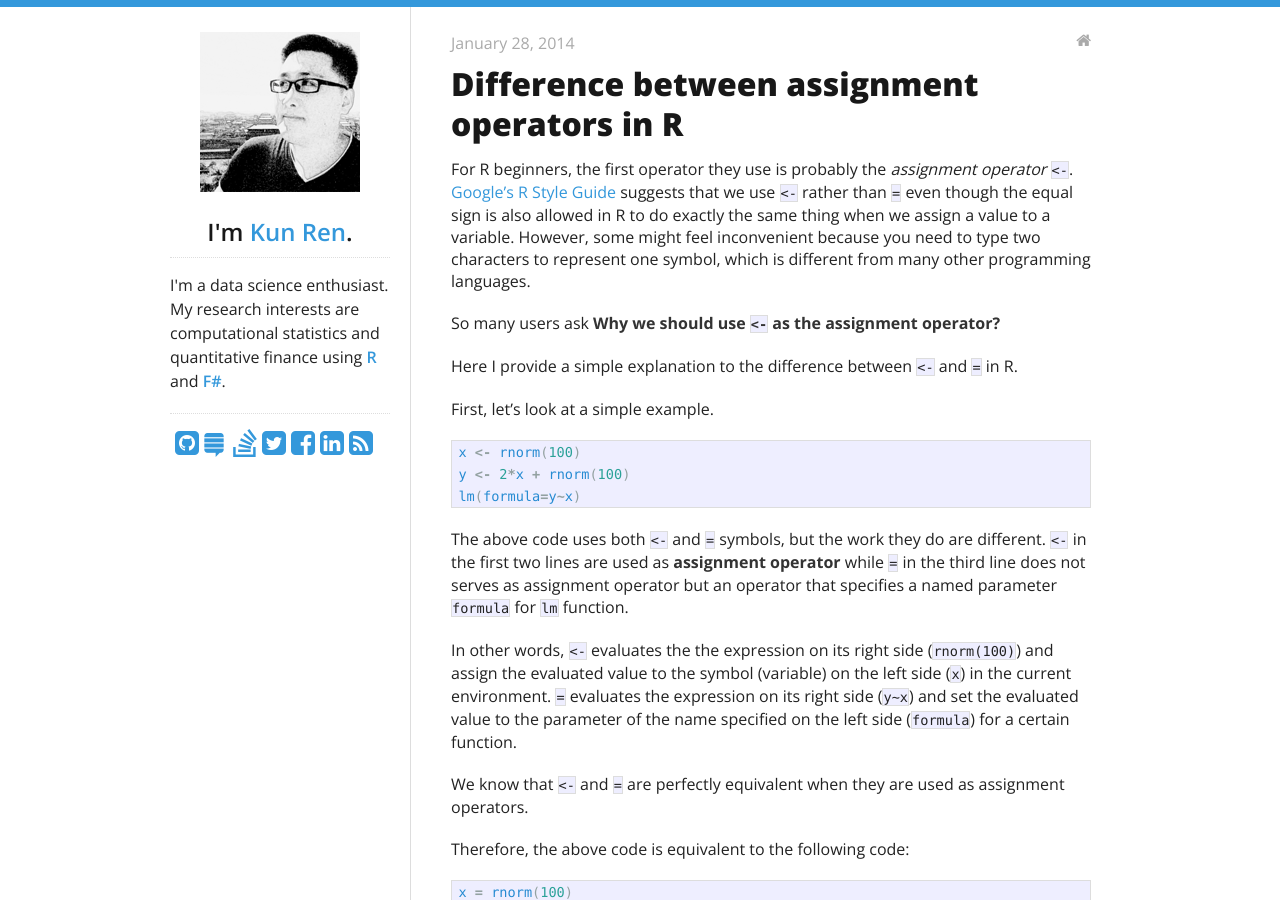
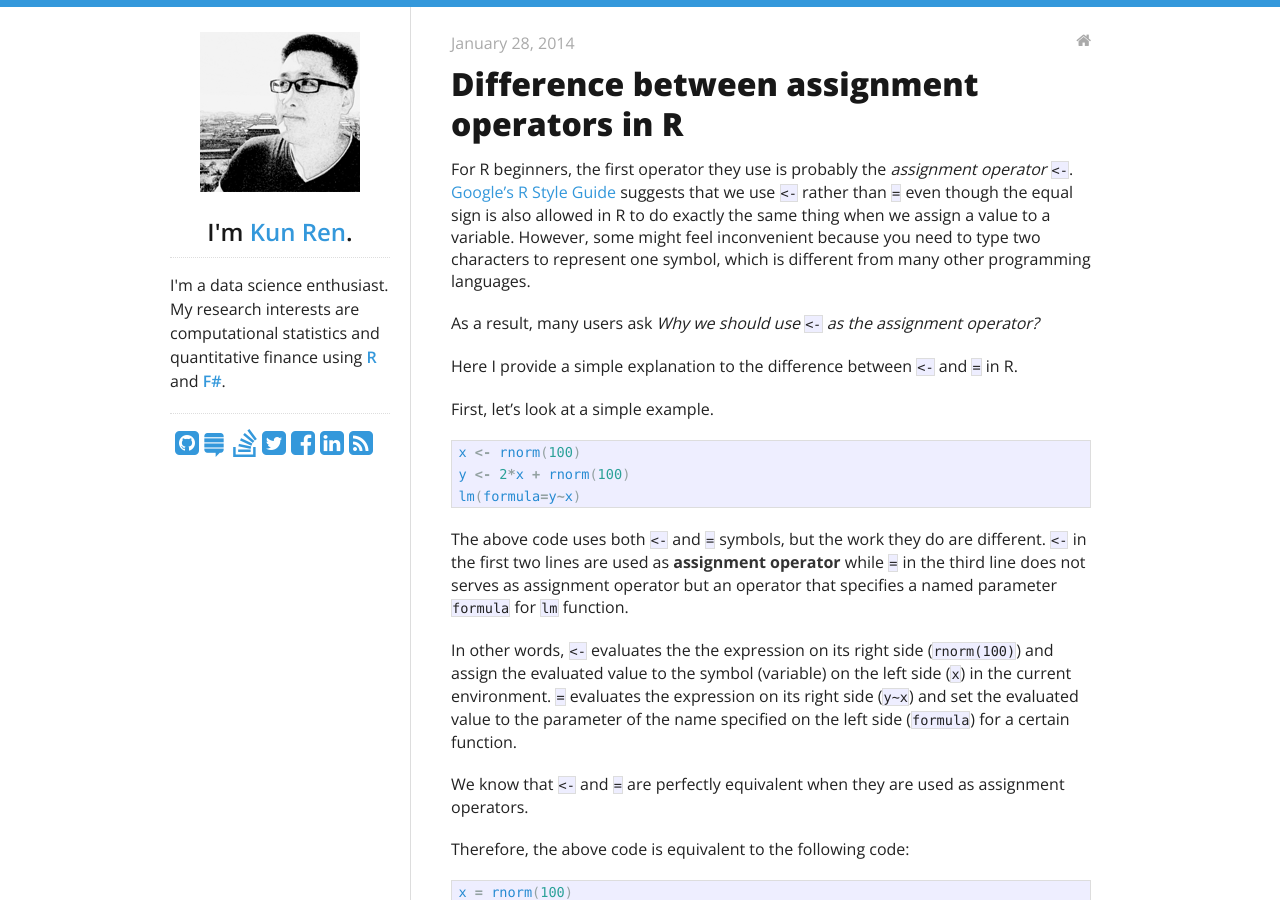
Before and after one commit to harryprince/renkun-ken.github.io, a Jekyll site: the page built from _posts/2014-01-28-difference-between-assignment-operators-in-r.md, in a window 1280 px wide and 900 px high. Built offline with Jekyll 4.4.1, drawn with Linux system fonts in a browser that asks for light colours; nearby versions of some CDN libraries; comment, search, counter and statistics services are not loaded.

Commit message:
blog fixed

````diff
--- a/_posts/2014-01-28-difference-between-assignment-operators-in-r.md
+++ b/_posts/2014-01-28-difference-between-assignment-operators-in-r.md
@@ -8,7 +8,7 @@
 
 For R beginners, the first operator they use is probably the *assignment operator* `<-`. [Google's R Style Guide](http://google-styleguide.googlecode.com/svn/trunk/Rguide.xml) suggests that we use `<-` rather than `=` even though the equal sign is also allowed in R to do exactly the same thing when we assign a value to a variable. However, some might feel inconvenient because you need to type two characters to represent one symbol, which is different from many other programming languages.
 
-So many users ask **Why we should use `<-` as the assignment operator?**
+As a result, many users ask *Why we should use `<-` as the assignment operator?*
 
 Here I provide a simple explanation to the difference between `<-` and `=` in R.
 
@@ -86,8 +86,7 @@
 
 The reason is exactly what I mentioned previously. We reassign `data` to `data` and give its value to the first argument (`formula`) of `lm` which only accepts a formula-typed value. We also try to assign `z~x+y` to a new variable `formula` and give it to the second argument (`data`) of `lm` which only accepts a data frame-typed value. Both types of the parameter we provide to `lm` are wrong, so we receive the message:
 
-```
-Error in as.data.frame.default(data) :
+```Error in as.data.frame.default(data) :
   cannot coerce class ""formula"" to a data.frame
 ```
 
````
